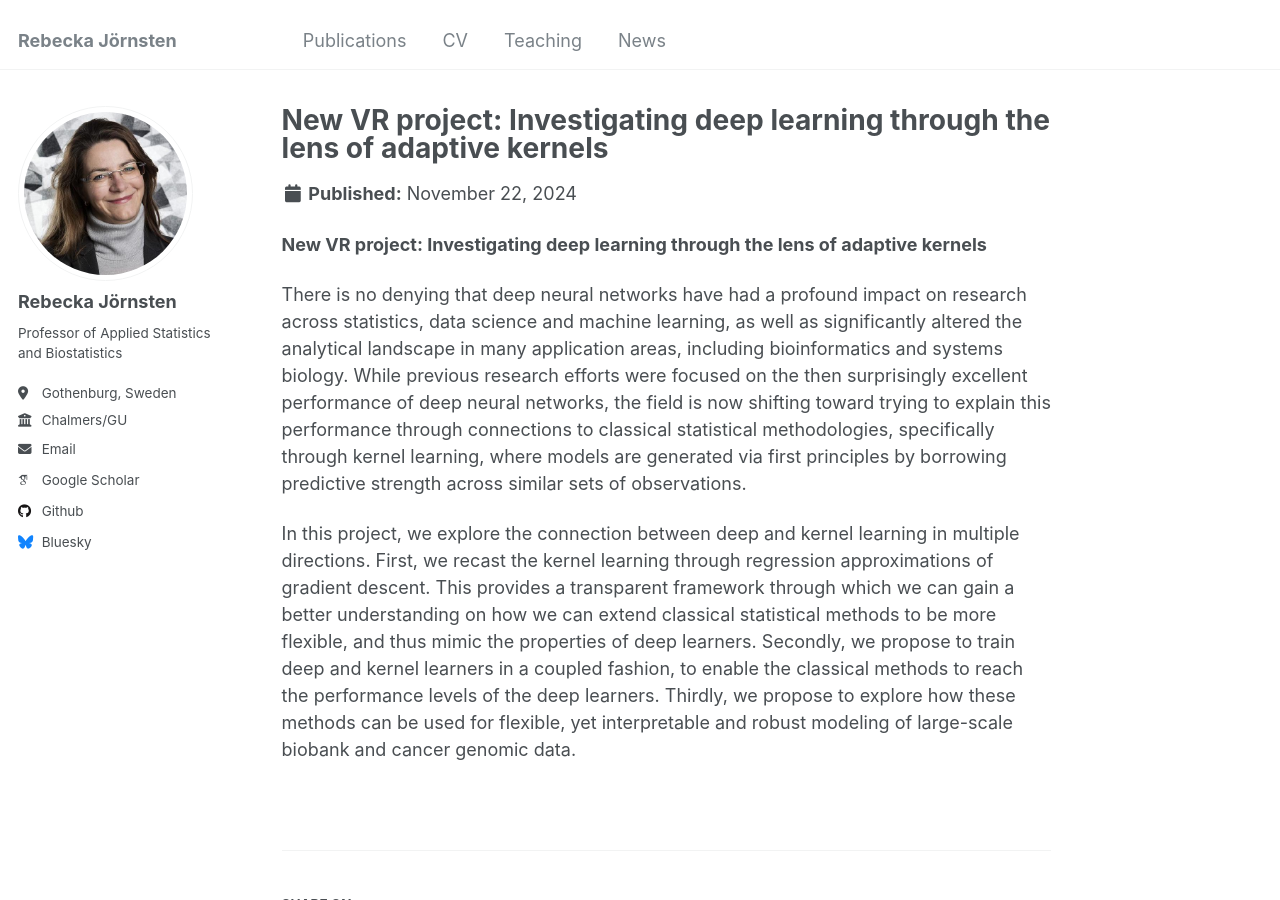
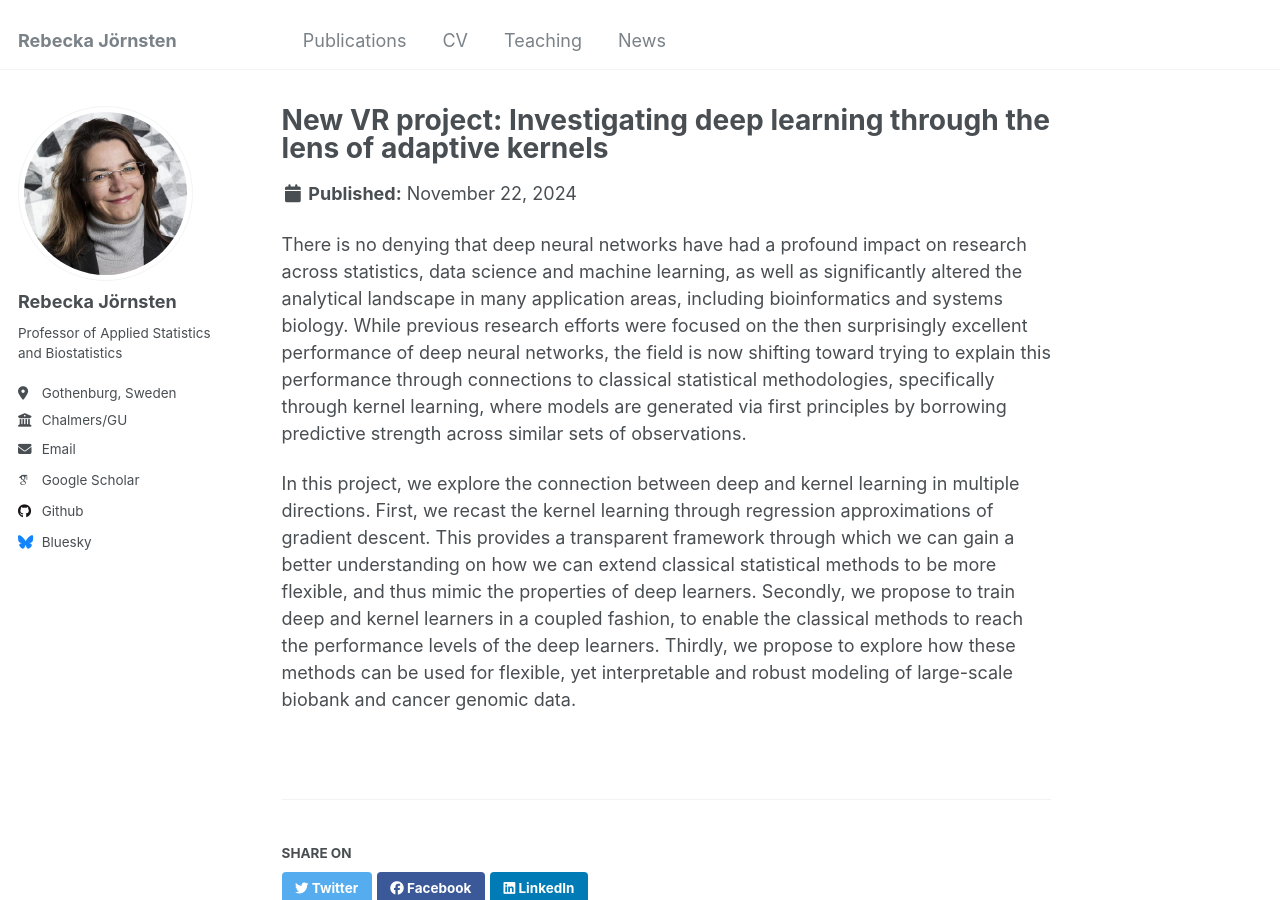
Before and after one commit to rjornsten/rjornsten.github.io, a Jekyll site: the page built from _portfolio/portfolio-1.md, in a window 1280 px wide and 900 px high. Built offline with Jekyll 4.4.1, drawn with Linux system fonts in a browser that asks for light colours; some web fonts are replaced.

Commit message:
Update portfolio-1.md

```diff
--- a/_portfolio/portfolio-1.md
+++ b/_portfolio/portfolio-1.md
@@ -8,7 +8,6 @@ performance through connections to classical statistical methodologies."
 collection: portfolio
 ---
 
-**New VR project: Investigating deep learning through the lens of adaptive kernels**
 
 There is no denying that deep neural networks have had a profound impact on research across statistics, data
 science and machine learning, as well as significantly altered the analytical landscape in many application areas,
```
